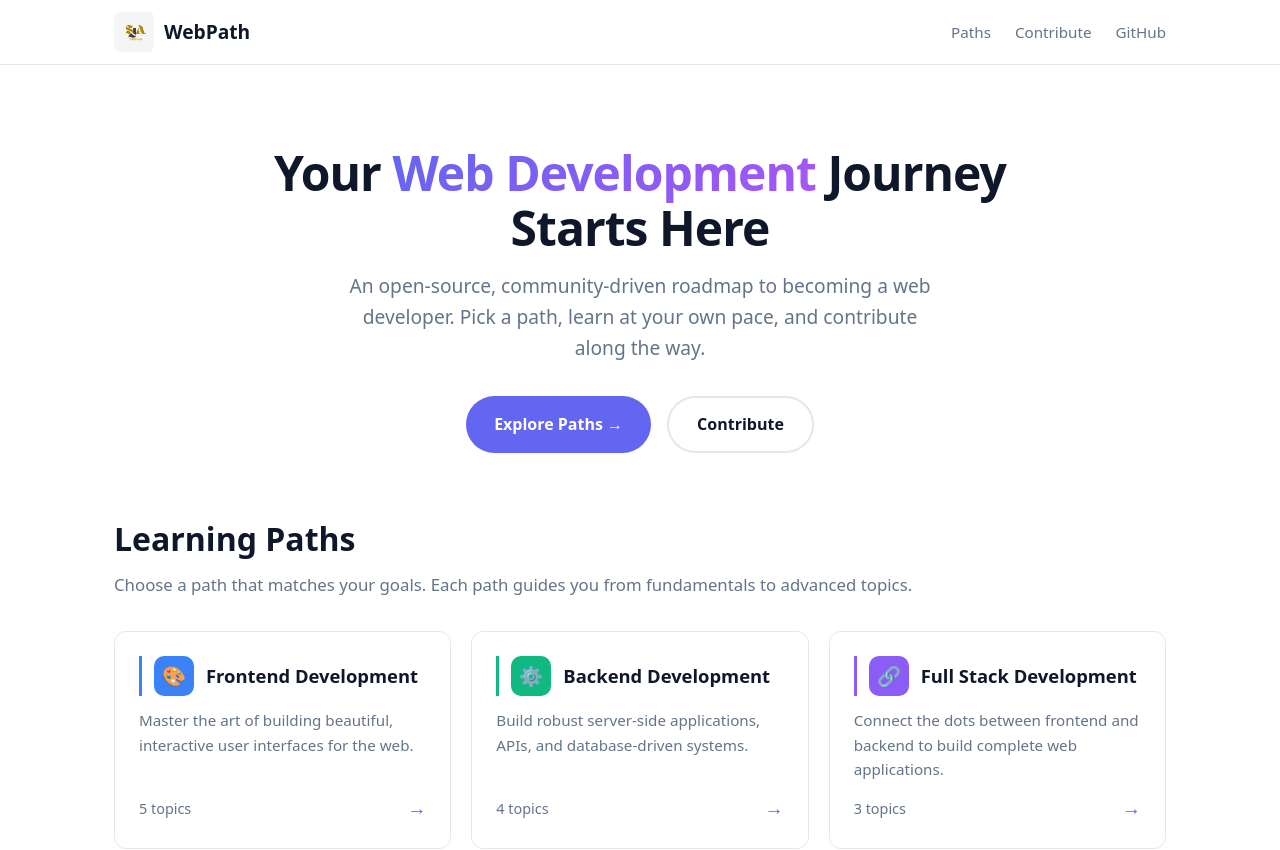
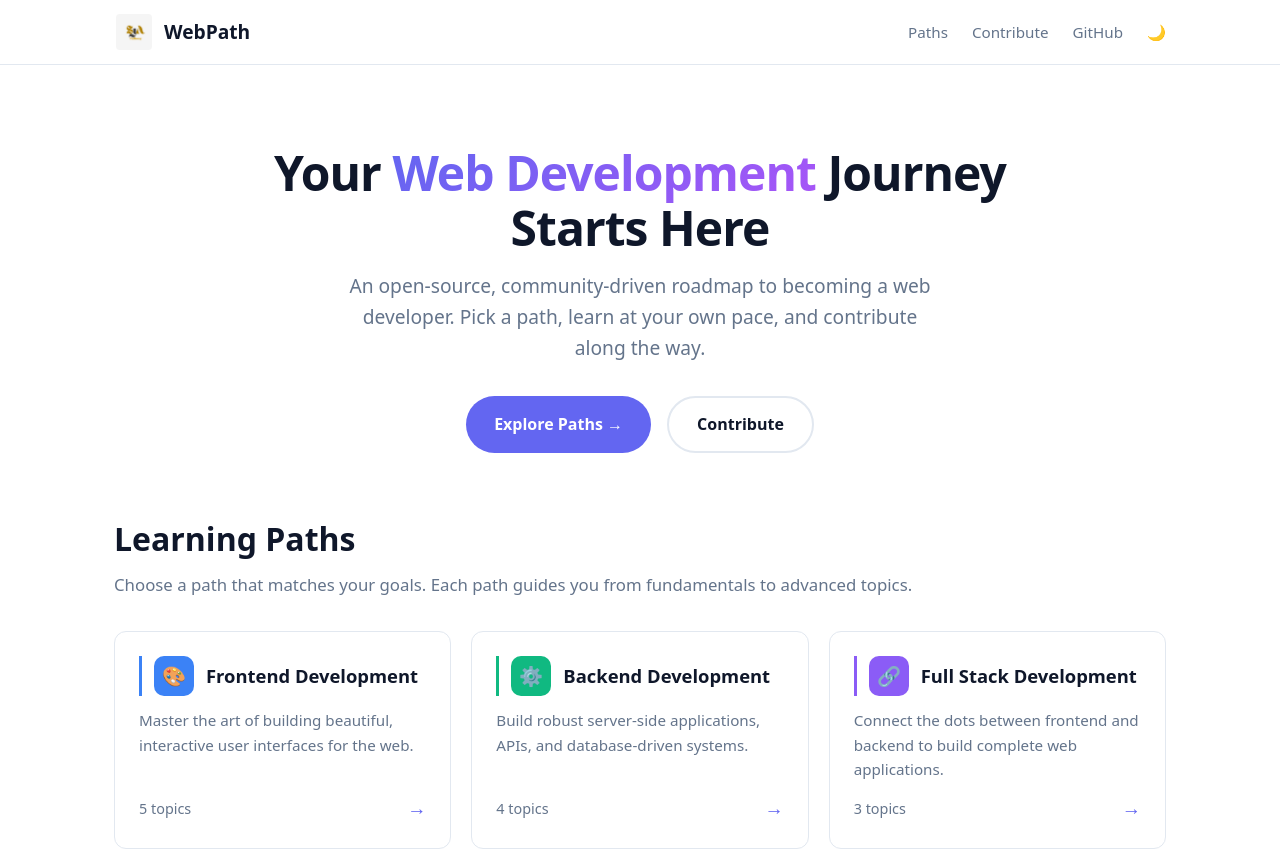
Before and after one commit to SJA-Pathway/WebPath, a Next.js app: page / in a window 1280 px wide. Shown: the top 850 px of the page. Built offline with nearby package versions, Linux system fonts and the light colour scheme.

Commit message:
Add dark mode support across website

```diff
--- a/src/app/globals.css
+++ b/src/app/globals.css
@@ -10,6 +10,15 @@
   --border: #e2e8f0;
   --muted: #64748b;
   --radius: 12px;
+}
+
+.dark {
+  --background: #0f172a;
+  --foreground: #f8fafc;
+  --surface: #1e293b;
+  --surface-hover: #334155;
+  --border: #334155;
+  --muted: #94a3b8;
 }
 
 @theme inline {
@@ -42,7 +51,7 @@ a {
   position: sticky;
   top: 0;
   z-index: 100;
-  background: rgba(255, 255, 255, 0.85);
+  background: var(--surface);
   backdrop-filter: blur(12px);
   border-bottom: 1px solid var(--border);
 }
--- a/src/components/Footer.tsx
+++ b/src/components/Footer.tsx
@@ -13,7 +13,7 @@ export default function Footer() {
             height={36}
             quality={100}
             unoptimized
-            style={{ mixBlendMode: "multiply", borderRadius: 6 }}
+            style={{borderRadius: 6, backgroundColor: "white", padding: "2px",}}
           />
           <span>WebPath</span>
           <p className="footer-tagline">
--- a/src/components/Navbar.tsx
+++ b/src/components/Navbar.tsx
@@ -1,3 +1,5 @@
+"use client";
+
 import Link from "next/link";
 import Image from "next/image";
 
@@ -5,6 +7,7 @@ export default function Navbar() {
   return (
     <nav className="navbar">
       <div className="navbar-inner">
+
         <Link href="/" className="navbar-brand">
           <Image
             src="/sjapathwaylogo.png"
@@ -13,13 +16,22 @@ export default function Navbar() {
             height={40}
             quality={100}
             unoptimized
-            style={{ mixBlendMode: "multiply", borderRadius: 6 }}
+            style={{
+              borderRadius: 6,
+              backgroundColor: "white",
+              padding: "2px",
+            }}
           />
+
           <span className="brand-text">WebPath</span>
         </Link>
+
         <div className="navbar-links">
+
           <Link href="/paths">Paths</Link>
+
           <Link href="/contribute">Contribute</Link>
+
           <a
             href="https://github.com/sja-thedude/WebPath"
             target="_blank"
@@ -27,6 +39,22 @@ export default function Navbar() {
           >
             GitHub
           </a>
+
+          <button
+            className="nav-link"
+            onClick={() => {
+              document.documentElement.classList.toggle("dark");
+
+              localStorage.theme =
+                document.documentElement.classList.contains("dark")
+                  ? "dark"
+                  : "light";
+            }}
+            aria-label="Toggle Dark Mode"
+          >
+            🌙
+          </button>
+
         </div>
       </div>
     </nav>
```
